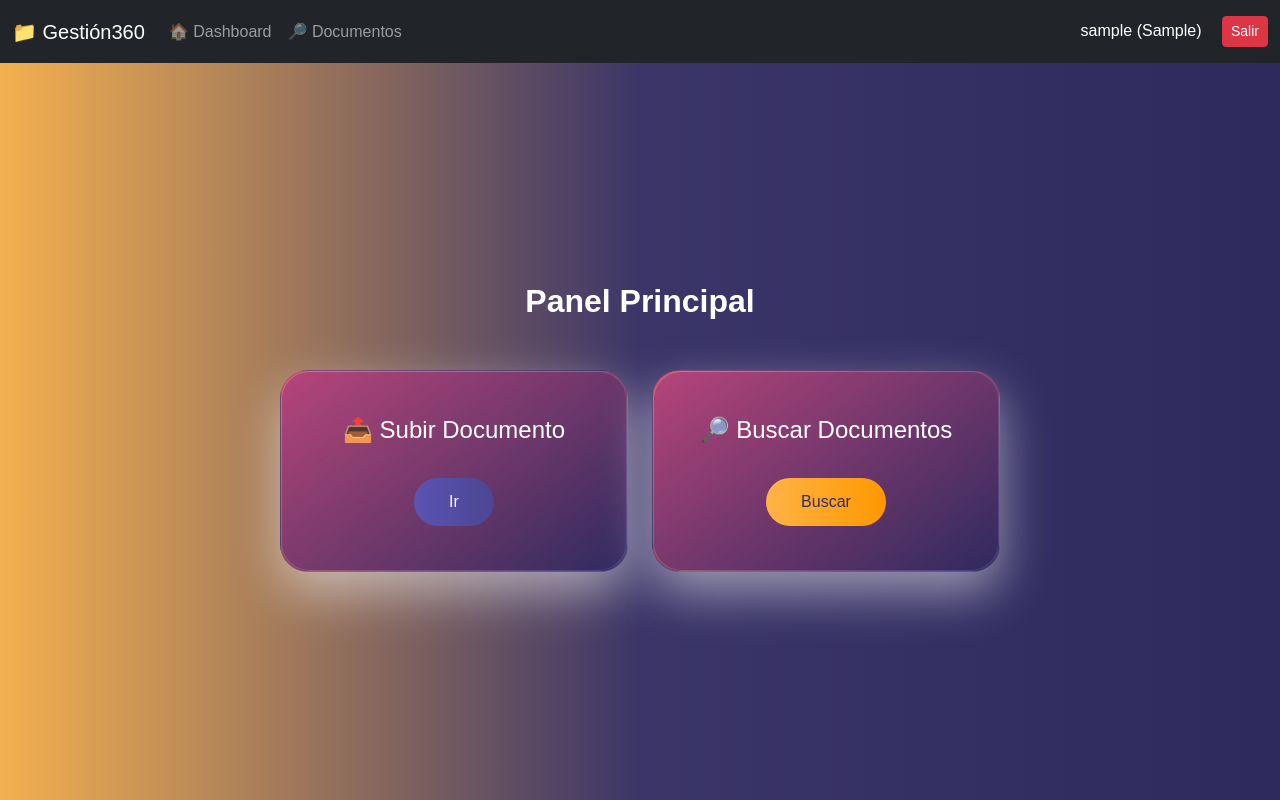
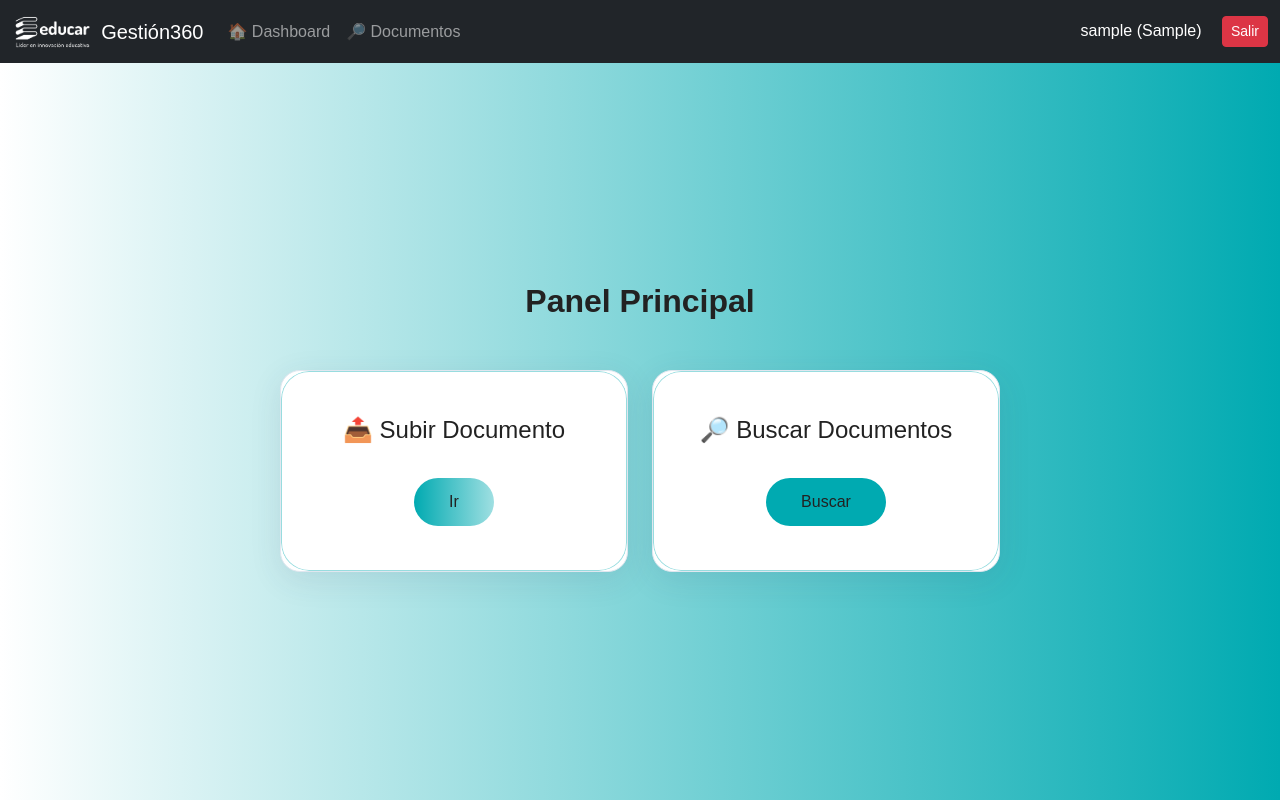
Before and after one commit to InnTecEdu/Gestion360, a Flask app: page /dashboard in a window 1280 px wide. Run offline with Flask 3, Linux system fonts and the light colour scheme; a user stored in the database is signed in; tables that the repository leaves empty hold one stand-in row (values such as "Sample post").

Commit message:
se ajusta colores 360

```diff
--- a/templates/actualizar.html
+++ b/templates/actualizar.html
@@ -4,8 +4,8 @@
 {% block content %}
 
 
-<div class="card shadow">
-    <div class="card-header bg-primary text-white">
+<div class="card shadow" style="background:#fff; border-radius:16px; border:1px solid #00aab1;">
+    <div class="card-header" style="background:#00aab1; color:#fff; font-weight:bold;">
         Actualizar Documento
     </div>
     <div class="card-body">
@@ -14,7 +14,7 @@
 
         <form method="POST" enctype="multipart/form-data">
             <div class="mb-3">
-                <input type="file" name="file" class="form-control" required>
+                <input type="file" name="file" class="form-control" style="background:#f8fafc; color:#222; border:1px solid #e0e7ef;" required>
             </div>
             <button class="btn btn-success">Actualizar</button>
             <a href="{{ url_for('document.buscar') }}" class="btn btn-secondary">
--- a/templates/base.html
+++ b/templates/base.html
@@ -11,12 +11,9 @@
     margin: 0;
     min-height: 100vh;
     font-family: 'Poppins', sans-serif;
-    background: linear-gradient(
-        90deg,
-        #f4b04f 0%,
-        #3b3568 50%,
-        #2e2a5e 100%
-    );
+    background: linear-gradient(90deg, #fff 0%, #00aab1 100%);
+    color: #222;
+    /* Fondo claro y texto oscuro */
 }
 
     </style>
@@ -26,9 +23,10 @@
     <div class="container-fluid">
 
         <!-- Logo / Nombre -->
-        <a class="navbar-brand" href="{{ url_for('user.dashboard') }}">
-            📁 Gestión360
-        </a>
+        <a class="navbar-brand d-flex align-items-center" href="{{ url_for('user.dashboard') }}">
+    <img src="{{ url_for('static', filename='images/logoEducar.png') }}" alt="Logo" style="height:36px; margin-right:10px;">
+    Gestión360
+</a>
 
         {% if current_user.is_authenticated %}
 
--- a/templates/dashboard.html
+++ b/templates/dashboard.html
@@ -9,42 +9,31 @@
     display: flex;
     flex-direction: column;
     justify-content: center;
+    background: none;
 }
 
 .dashboard-title {
     text-align: center;
-    color: white;
+    color: #222;
     font-weight: 600;
     margin-bottom: 50px;
 }
 
 .custom-card {
-    background: linear-gradient(
-        145deg,
-        rgb(182, 69, 122),
-        rgba(46, 42, 94, 0.95)
-    );
-
-    border-radius: 28px;
+    background: #fff;
+    border-radius: 20px;
     padding: 45px 35px;
     text-align: center;
-    color: white;
+    color: #222;
     position: relative;
-
-    box-shadow:
-        0 20px 50px rgba(255, 255, 255, 0.5),
-        inset 0 1px 1px rgba(255,255,255,0.1);
-
-    border: 1px solid rgba(255, 255, 255, 0.08);
-
+    box-shadow: 0 8px 32px rgba(60,60,100,0.10);
+    border: 1px solid #e0e7ef;
     transition: all 0.35s ease;
 }
 
 .custom-card:hover {
-    transform: translateY(-10px);
-    box-shadow:
-        0 30px 60px rgb(42, 23, 83),
-        0 0 25px rgb(128, 57, 89);
+    transform: translateY(-6px) scale(1.03);
+    box-shadow: 0 16px 40px rgba(60,60,100,0.18);
 }
 .custom-card::before {
     content: "";
@@ -52,7 +41,7 @@
     inset: 0;
     border-radius: 28px;
     padding: 1px;
-    background: linear-gradient(135deg, #ffb347, #6a5acd);
+    background: #00aab1;
     -webkit-mask:
         linear-gradient(#000 0 0) content-box,
         linear-gradient(#000 0 0);
@@ -72,18 +61,21 @@
 }
 
 .btn-primary-custom {
-    background: linear-gradient(90deg,#5a54b3,#4c4693);
-    color: white;
+    background: linear-gradient(90deg,#00aab1,#00aab160);
+    color: #222;
+    border: none;
 }
 
 .btn-accent {
-    background: linear-gradient(90deg,#ffb347,#ff9800);
-    color: #2e2a5e;
+    background: #00aab1; color: #00aab160;
+    color: #222;
+    border: none;
 }
 
 .btn-dark-custom {
-    background: #2e2a5e;
-    color: white;
+    background: #00aab1; color: #00aab160;
+    color: #222;
+    border: none;
 }
 
 .custom-btn:hover {
```
Also changed, not shown: templates/buscar.html (+18 -16 lines), templates/crear_usuario.html (+6 -6 lines), templates/editar_usuario.html (+4 -4 lines), templates/listar_usuarios.html (+13 -12 lines), templates/login.html (+13 -13 lines), templates/subir.html (+16 -31 lines), static/images/logoEducar.png (added).
